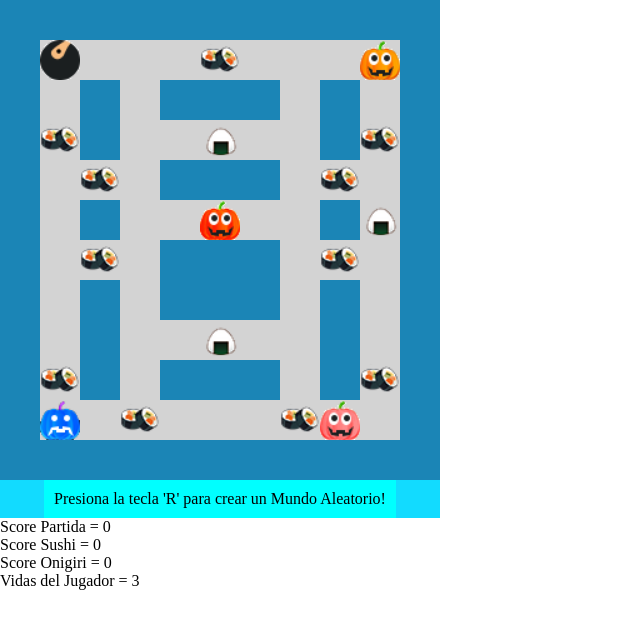
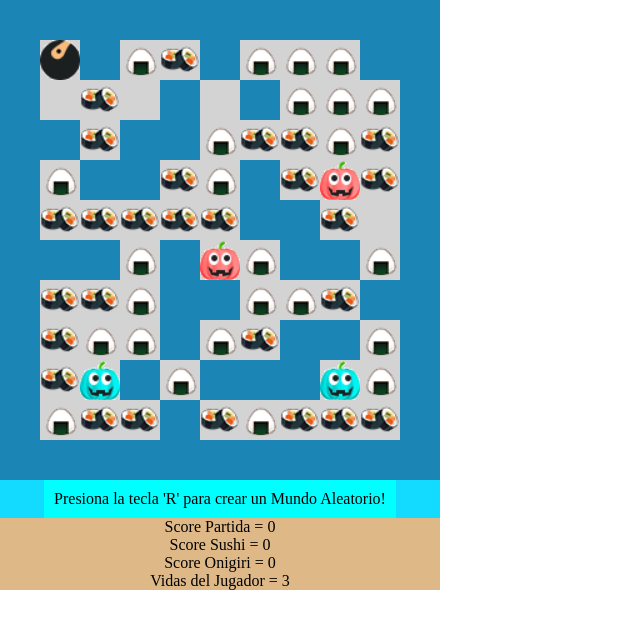
Before and after one commit to felipesagredo/ninjaman, a plain HTML site: page index.html in a window 1280 px wide. Shown: the whole page, without its empty margins (0-640 px from the left). Drawn offline with Linux system fonts and the light colour scheme.

Commit message:
Add Random World to Refresh Page And End Game

```diff
--- a/index.html
+++ b/index.html
@@ -112,6 +112,11 @@
             margin: auto;
             padding: 10px;
         }
+
+        #informaciones {
+            background-color: burlywood;
+            text-align: center;
+        }
     </style>
 </head>
 
@@ -120,26 +125,28 @@
         <div id='world'></div>
         <div id='ninjaman'></div>
         <div id='mundo_random'> Presiona la tecla 'R' para crear un Mundo Aleatorio!</div>
+        <div id='informaciones'>
+            <div id='scorePlayer'></div>
+            <div id='scoreSushi'></div>
+            <div id='scoreOnigiri'></div>
+            <div id='vidas'></div>
+        </div>
     </div>
-    <div id='scorePlayer'></div>
-    <div id='scoreSushi'></div>
-    <div id='scoreOnigiri'></div>
-    <div id='vidas'></div>
 
 </body>
 <script type="text/javascript">
     var world = [
         [1, 1, 1, 1, 1, 1, 1, 1, 1, 1, 1],
-        [1, 0, 0, 0, 0, 2, 0, 0, 0, 6, 1],
-        [1, 0, 1, 0, 1, 1, 1, 0, 1, 0, 1],
-        [1, 2, 1, 0, 0, 3, 0, 0, 1, 2, 1],
-        [1, 0, 2, 0, 1, 1, 1, 0, 2, 0, 1],
-        [1, 0, 1, 0, 0, 7, 0, 0, 1, 3, 1],
-        [1, 0, 2, 0, 1, 1, 1, 0, 2, 0, 1],
-        [1, 0, 1, 0, 1, 1, 1, 0, 1, 0, 1],
-        [1, 0, 1, 0, 0, 3, 0, 0, 1, 0, 1],
-        [1, 2, 1, 0, 1, 1, 1, 0, 1, 2, 1],
-        [1, 8, 0, 2, 0, 0, 0, 2, 5, 0, 1],
+        [1, 0, gr(0, 4), gr(0, 4), gr(0, 4), gr(0, 4), gr(0, 4), gr(0, 4), gr(0, 4), gr(0, 4), 1],
+        [1, gr(0, 4), gr(0, 4), gr(0, 4), gr(0, 4), gr(0, 4), gr(0, 4), gr(0, 4), gr(0, 4), gr(0, 4), 1],
+        [1, gr(1, 4), gr(1, 4), gr(1, 4), gr(1, 4), gr(1, 4), gr(1, 4), gr(1, 4), gr(1, 4), gr(0, 4), 1],
+        [1, gr(1, 4), gr(1, 4), gr(1, 4), gr(1, 4), gr(1, 4), gr(1, 4), gr(1, 4), gr(4, 7), gr(0, 4), 1],
+        [1, gr(1, 4), gr(1, 4), gr(1, 4), gr(1, 4), gr(1, 4), gr(1, 4), gr(1, 4), gr(1, 4), gr(0, 4), 1],
+        [1, gr(1, 4), gr(1, 4), gr(1, 4), gr(1, 4), gr(4, 7), gr(1, 4), gr(1, 4), gr(1, 4), gr(0, 4), 1],
+        [1, gr(1, 4), gr(1, 4), gr(1, 4), gr(1, 4), gr(1, 4), gr(1, 4), gr(1, 4), gr(1, 4), gr(0, 4), 1],
+        [1, gr(1, 4), gr(1, 4), gr(1, 4), gr(1, 4), gr(1, 4), gr(1, 4), gr(1, 4), gr(1, 4), gr(0, 4), 1],
+        [1, gr(1, 4), gr(4, 7), gr(1, 4), gr(1, 4), gr(1, 4), gr(1, 4), gr(1, 4), gr(4, 7), gr(0, 4), 1],
+        [1, gr(1, 4), gr(1, 4), gr(1, 4), gr(1, 4), gr(1, 4), gr(1, 4), gr(1, 4), gr(1, 4), gr(0, 4), 1],
         [1, 1, 1, 1, 1, 1, 1, 1, 1, 1, 1],
     ];
     var worldDict = {
@@ -189,7 +196,6 @@
             scoreFantasmas++;
         }
     }
-
     // vidas del player
     var vidas = 3;
     // Scores
@@ -213,7 +219,7 @@
         document.getElementById('ninjaman').style.top = ninjaman.y * 40 + 'px';
         document.getElementById('ninjaman').style.left = ninjaman.x * 40 + 'px';
     }
-
+    // Actualizar Scores y Vida
     function drawScore() {
         document.getElementById('scorePlayer').innerHTML =
             'Score Partida = ' + scorePlayer;
@@ -224,16 +230,18 @@
         document.getElementById('vidas').innerHTML =
             'Vidas del Jugador = ' + vidas;
         if (vidas == 0) {
-            alert("Juego Terminado!");
+            alert("Juego Terminado, haz quedado sin vidas!\nVidas: " + vidas + "\nScore: " + scorePlayer);
+            return;// Termina con el juego
         }
     }
+    // Generacion aleatoria desde un min a max
     function gr(min, max) {
         return Math.floor(Math.random() * (max - min) + min);
     }
-
+    // Actualizando posicion ninja y score
     drawScore();
     drawNinjaman();
-
+    // detectando que tecla se ha pulsado
     document.onkeydown = function (e) {
         if (e.keyCode == 37) { // left
             if (world[ninjaman.y][ninjaman.x - 1] != 1) {
@@ -271,13 +279,15 @@
                 [1, 1, 1, 1, 1, 1, 1, 1, 1, 1, 1],
             ];
         }
-        // add going down functionality
+        // funcionalidad
         comprobarItem();
-        // limpia el world
+        // limpia el mundo mientras avanza
         world[ninjaman.y][ninjaman.x] = 0;
+        // Actualiza el mundo, score y posicion del personaje
+        drawWorld();
         drawScore();
-        drawWorld();
         drawNinjaman();
+
     }
 
     /*
@@ -288,10 +298,10 @@
     [ok](Básico) Agrega Onigiri como alimento alternativo para comer
     [ok] Agrega fantasmas en el mundo
     [ok]advance challenges - random world
+    [ok](Avanzado) Dale a NinjaMan 3 vidas. El Juego termina cuando un fantasma toca a NinjaMan 3 veces
+    [ok](Intermedio) Genera un mundo aleatorio cuando se carga la página
 
     [In Process]
-    [...](Intermedio) Genera un mundo aleatorio cuando se carga la página
-    (Avanzado) Dale a NinjaMan 3 vidas. El Juego termina cuando un fantasma toca a NinjaMan 3 veces
 
     [Upcoming features]
     hacker challenges - create ghosts that chase ninjaman
```
